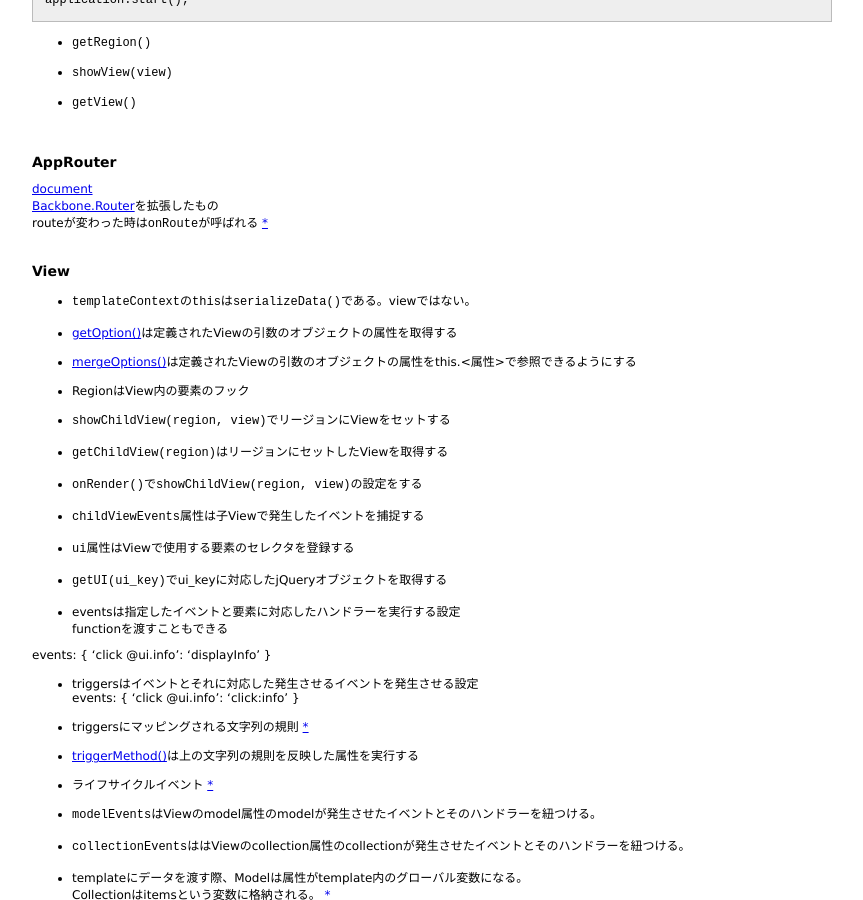
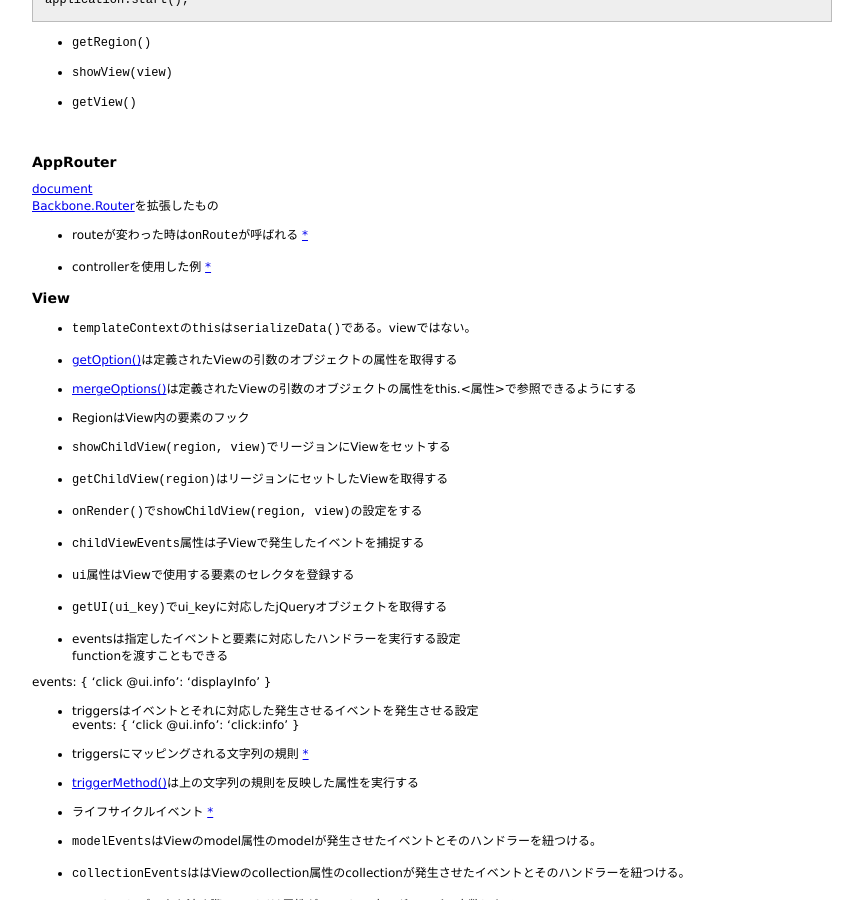
Before and after one commit to 38elements/38elements.github.com, a Jekyll site: the page built from _posts/2016-09-11-backbone_marionette.md, in a window 1280 px wide and 900 px high, scrolled down 419 px. Shown: the whole window, without its empty margins (208-1071 px from the left). Built offline with Jekyll 4.4.1, drawn with Linux system fonts in a browser that asks for light colours.

Commit message:
Update 2016-09-11-backbone_marionette.md

```diff
--- a/_posts/2016-09-11-backbone_marionette.md
+++ b/_posts/2016-09-11-backbone_marionette.md
@@ -39,7 +39,9 @@ application.start();
 ### AppRouter
 [document](http://marionettejs.com/docs/master/marionette.approuter.html)
 [Backbone.Router](http://backbonejs.org/#Router)を拡張したもの
-routeが変わった時は`onRoute`が呼ばれる [\*](http://marionettejs.com/docs/master/marionette.approuter.html#handling-route-changes)
+* routeが変わった時は`onRoute`が呼ばれる [\*](http://marionettejs.com/docs/master/marionette.approuter.html#handling-route-changes)
+
+* controllerを使用した例 [\*](http://marionettejs.com/docs/master/marionette.approuter.html#configure-routes-in-constructor)
 <br>
 
 
```
